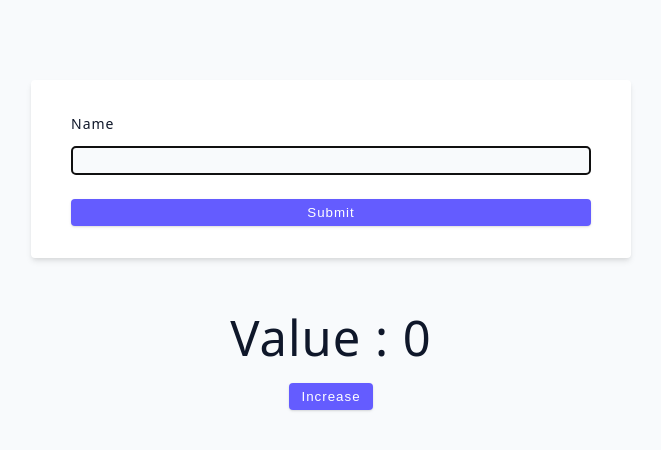
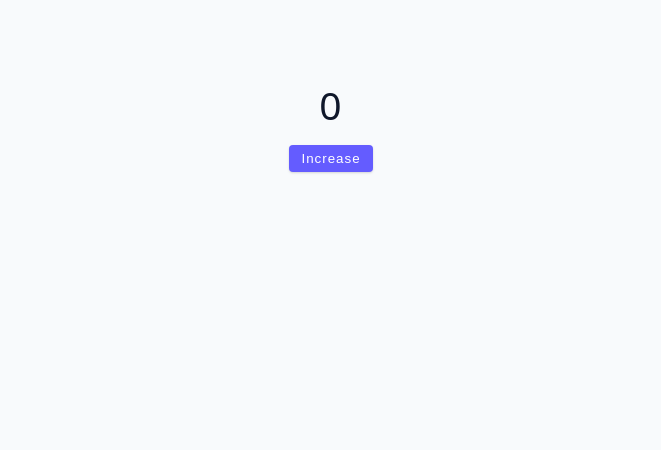
Before and after one commit to riaz4519/codding-addict, a React (Vite) app in the folder 03-advanced-react/: page / in a window 1280 px wide. Shown: the top 450 px of the page, without its empty margins (309-970 px from the left). Built offline with nearby package versions, Linux system fonts and the light colour scheme.

Commit message:
after adding use state on 45

```diff
--- a/03-advanced-react/src/App.jsx
+++ b/03-advanced-react/src/App.jsx
@@ -1,10 +1,9 @@
-import Started from './tutorial/07-useRef/starter/01-useRef-basics'
-import Final from './tutorial/07-useRef/final/01-useRef-basics'
+import Starter from './tutorial/01-useState/starter/01-error-example'
 
 function App() {
   return (
     <div className="container">
-      <Final />
+      <Starter />
     </div>
   )
 }
--- a/03-advanced-react/src/tutorial/01-useState/starter/01-error-example.jsx
+++ b/03-advanced-react/src/tutorial/01-useState/starter/01-error-example.jsx
@@ -1,5 +1,20 @@
+import { useState } from 'react'
+
 const ErrorExample = () => {
-  return <h2>useState error example</h2>;
-};
+  const [count, setCount] = useState(0)
 
-export default ErrorExample;
+  const handleClick = () => {
+    setCount(count + 1)
+  }
+
+  return (
+    <div>
+      <h2>{count}</h2>
+      <button className="btn" type="button" onClick={handleClick}>
+        increase
+      </button>
+    </div>
+  )
+}
+
+export default ErrorExample
```
